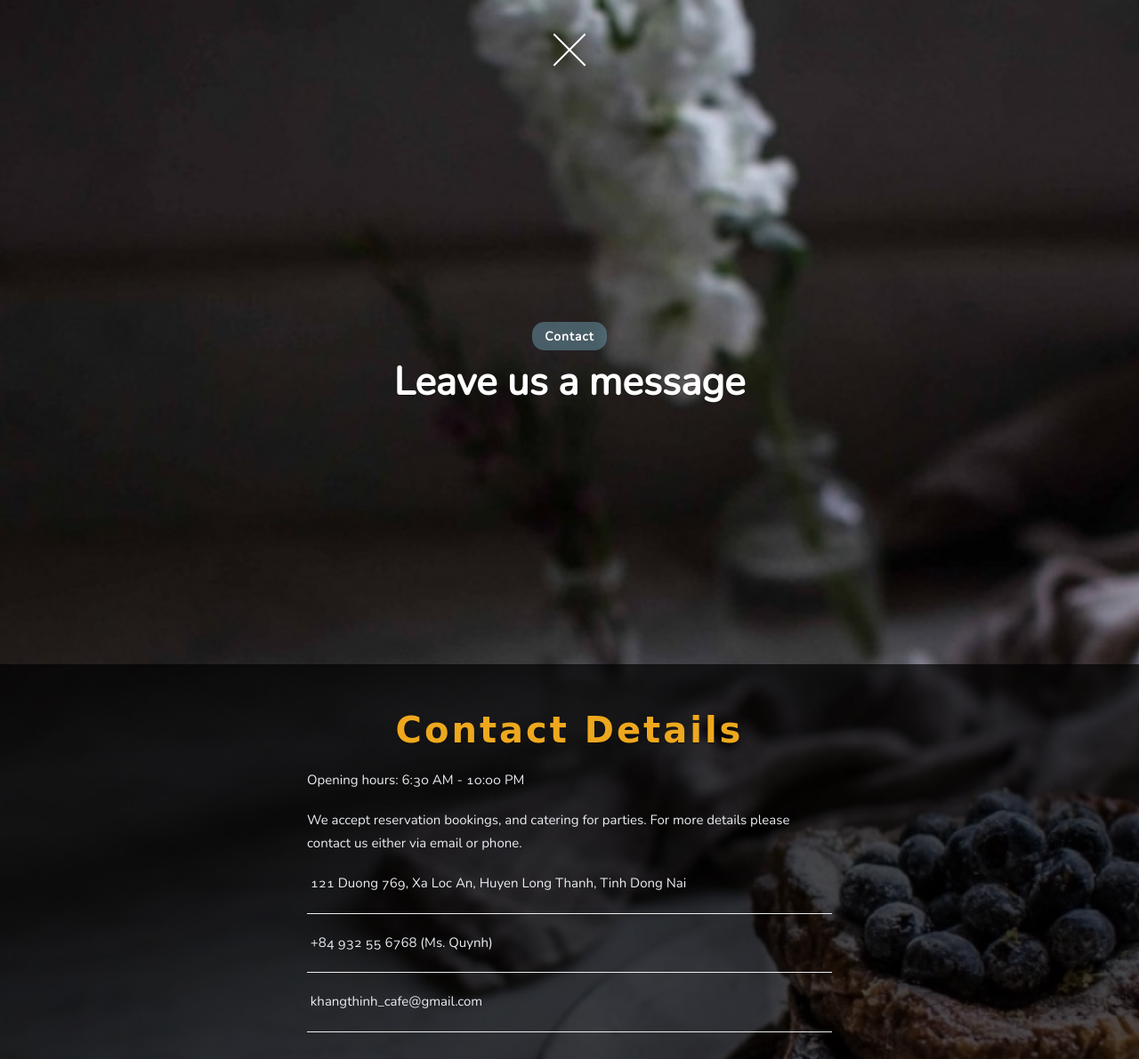
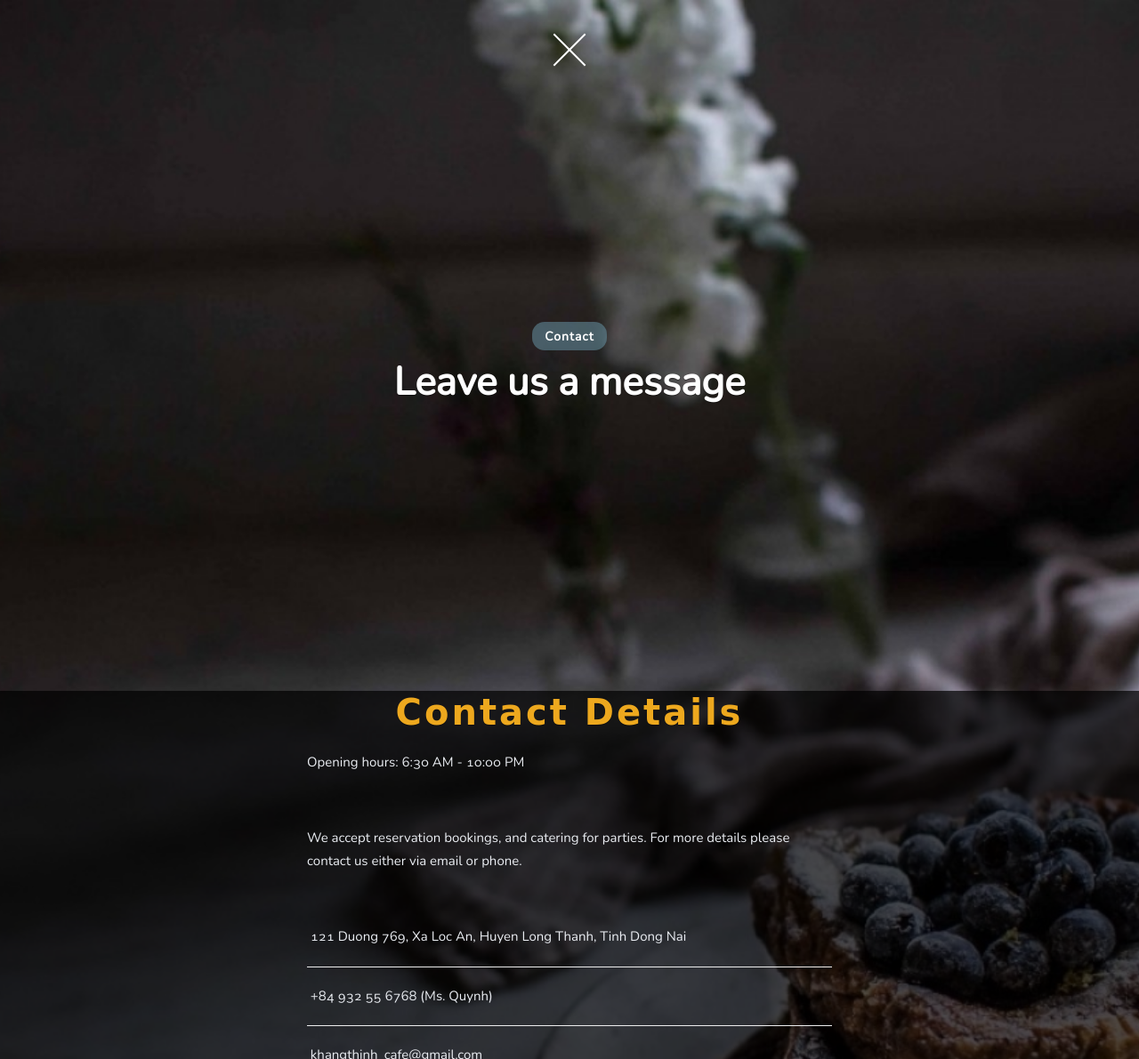
Before and after one commit to vkvo/Cafe-Website, a Django app: page /contact/ in a window 1280 px wide. Shown: the top 1191 px of the page at 89% size. Run offline with Django 3.2, Linux system fonts and the light colour scheme; parts of the project's set-up code (start-up, migrations or seed data) failed here and were passed over; some libraries are stand-ins or nearby versions; some web fonts are replaced; grey boxes are pictures that could not be loaded.

Commit message:
Reverse Icon

```diff
--- a/cafe/menu/templates/menu/contact.html
+++ b/cafe/menu/templates/menu/contact.html
@@ -15,26 +15,12 @@
                 </section>
             </header>
             <!-- end header -->
-
-
-
             <div class="content-wrap">
                 <section class="content">
-					<div class="decorator">
-						<i class="fa fa-ellipsis-h" aria-hidden="true"></i>
-						<i class="fa fa-ellipsis-h" aria-hidden="true"></i>
-						<i class="fa fa-star-o" aria-hidden="true"></i>
-						<i class="fa fa-star-o star-1x" aria-hidden="true"></i>
-						<i class="fa fa-star-o" aria-hidden="true"></i>
-						<i class="fa fa-ellipsis-h" aria-hidden="true"></i>
-						<i class="fa fa-ellipsis-h" aria-hidden="true"></i>
-					</div>
-
-
                     <div style="margin-top: 30px;">
 						<h1 class="info_header" style="font-family: 'Herr Von Muellerhoff', cursive; letter-spacing: 3px; color: #eda81e; font-size: 40px;"> Contact Details </h1>
-						<p> Opening hours: 6:30 AM - 10:00 PM</p>
-						<p> We accept reservation bookings, and catering for parties. For more details please contact us either via email or phone.</p>
+						<p> Opening hours: 6:30 AM - 10:00 PM</p><br>
+						<p> We accept reservation bookings, and catering for parties. For more details please contact us either via email or phone.</p><br>
 						<p>
 							<i class="fa fa-home" aria-hidden="true"></i>
 							121 Duong 769, Xa Loc An, Huyen Long Thanh, Tinh Dong Nai
```
